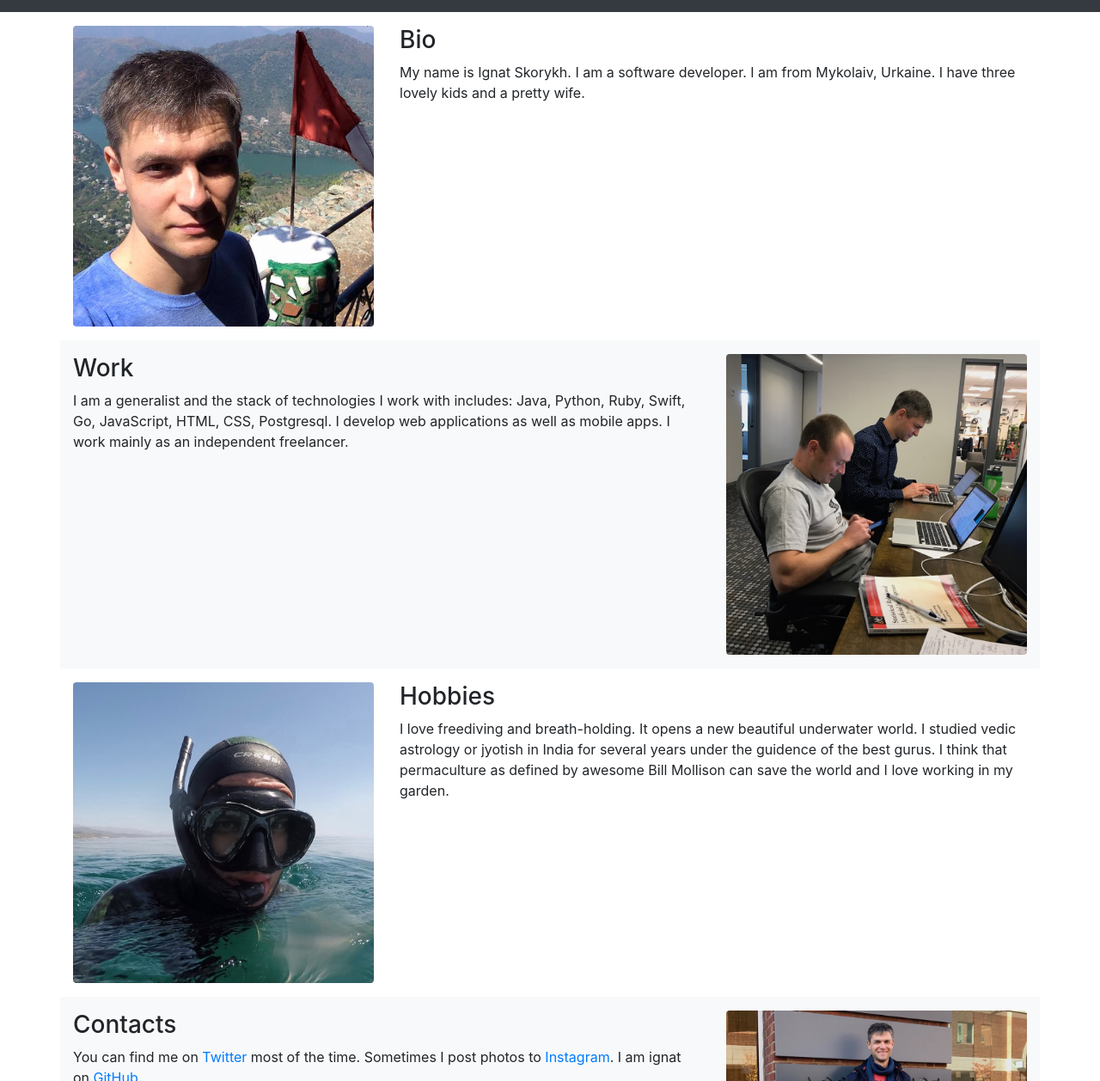
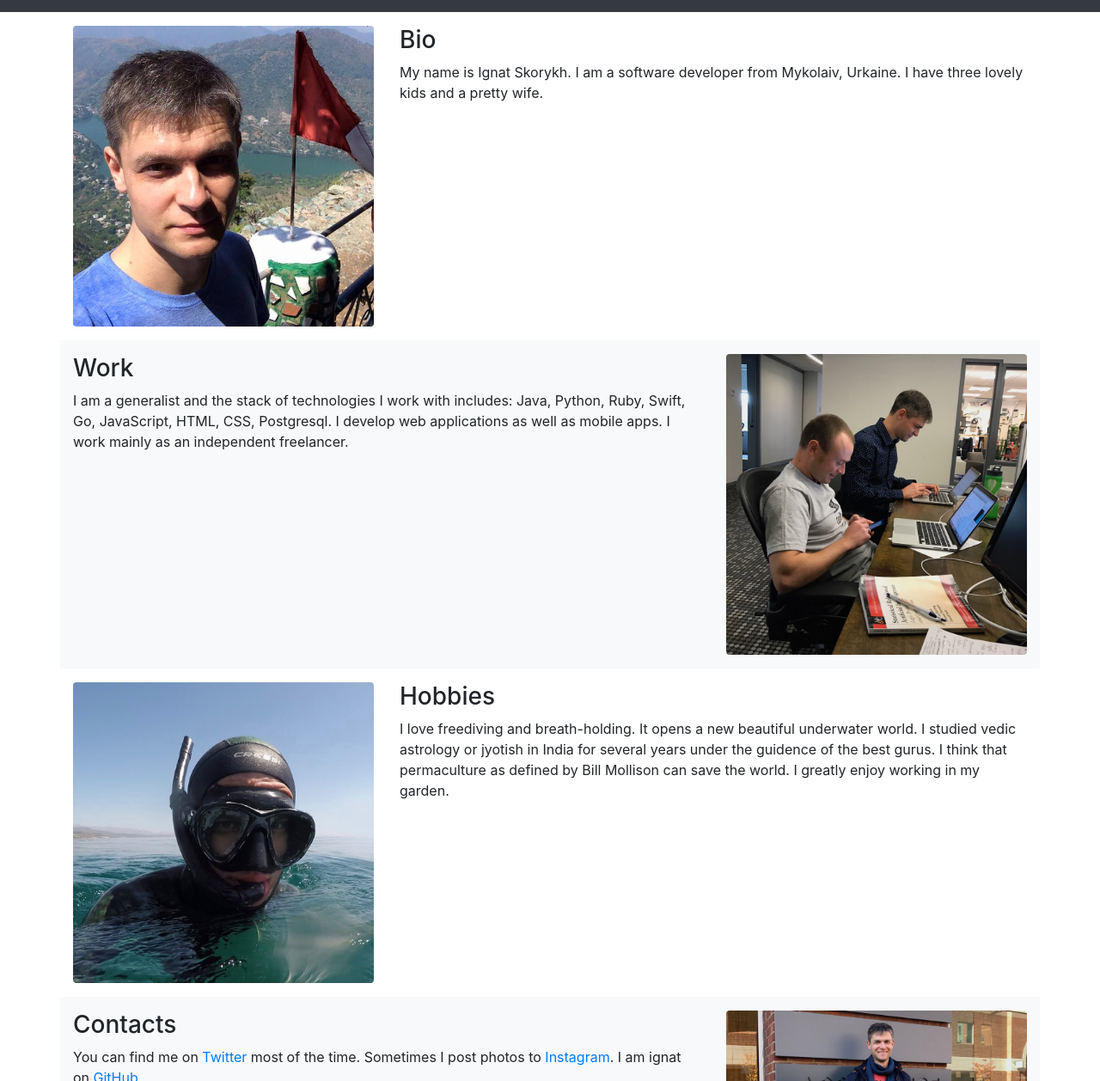
Before and after one commit to ignat/ignat.github.io, a plain HTML site: page index.html in a window 1280 px wide. Shown: the part 42-1300 px from the top of the page at 86% size. Drawn offline with nearby package versions, Linux system fonts and the light colour scheme.

Commit message:
Rephrasing some sentences

```diff
--- a/index.html
+++ b/index.html
@@ -19,7 +19,7 @@
       <div class="row mt-3">
         <div class="col-md-8 order-md-4">
           <h3>Bio</h3>
-          <p>My name is Ignat Skorykh. I am a software developer. I am from Mykolaiv, Urkaine. I have three lovely kids and a pretty wife.</p>
+          <p>My name is Ignat Skorykh. I am a software developer from Mykolaiv, Urkaine. I have three lovely kids and a pretty wife.</p>
         </div>
         <div class="col-md-4 order-md-1">
           <img src="ignat.jpg" class="rounded img-fluid" alt="Ignat">
@@ -37,7 +37,7 @@
       <div class="row mt-3">
         <div class="col-md-8 order-md-4">
           <h3>Hobbies</h3>
-          <p>I love freediving and breath-holding. It opens a new beautiful underwater world. I studied vedic astrology or jyotish in India for several years under the guidence of the best gurus. I think that permaculture as defined by awesome Bill Mollison can save the world and I love working in my garden.</p>
+          <p>I love freediving and breath-holding. It opens a new beautiful underwater world. I studied vedic astrology or jyotish in India for several years under the guidence of the best gurus. I think that permaculture as defined by Bill Mollison can save the world. I greatly enjoy working in my garden.</p>
         </div>
         <div class="col-md-4 order-md-1">
           <img src="freediving.jpg" class="rounded img-fluid" alt="Hobby">
```
